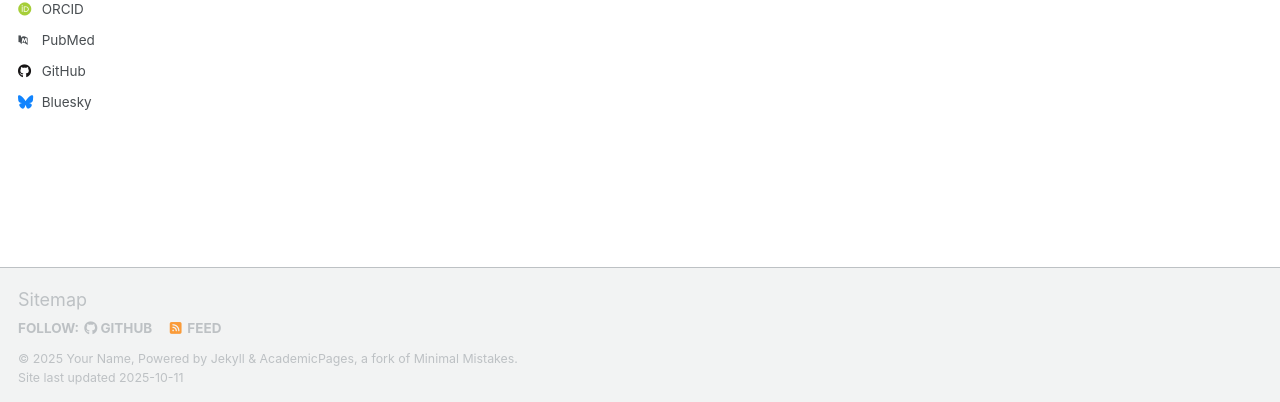
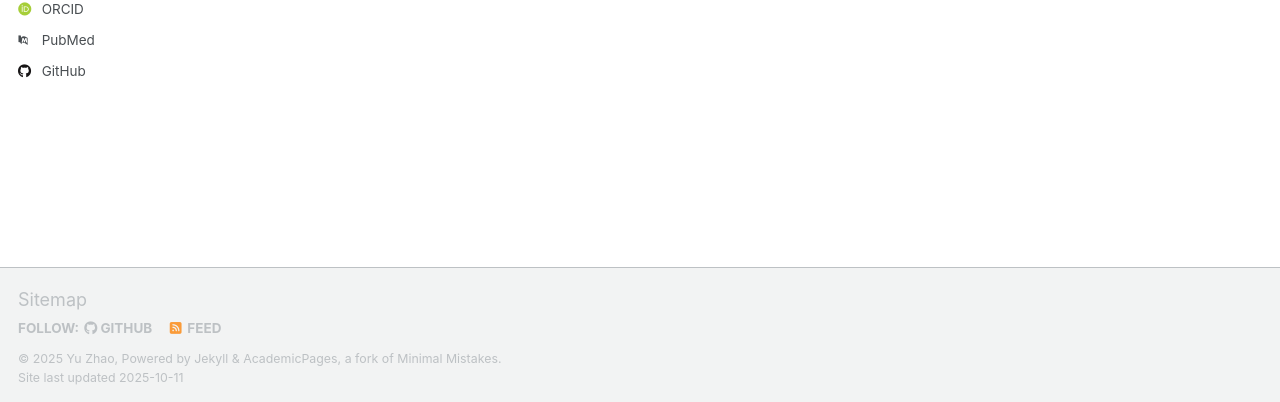
Before and after one commit to milkieTigera/milkieTigera.github.io, a Jekyll site: the page built from _pages/about.md, in a window 1280 px wide and 900 px high, scrolled down 2880 px. Shown: the part 495-897 px from the top of the window. Built offline with Jekyll 4.4.1, drawn with Linux system fonts in a browser that asks for light colours; some web fonts are replaced; a script that is not in the unit is left out.

Commit message:
Update _config.yml

```diff
--- a/_config.yml
+++ b/_config.yml
@@ -11,9 +11,9 @@ locale                   : "en-US"
 site_theme               : "default" # Currently available options are "default", "air"
 title                    : "Your Name / Site Title"
 title_separator          : "-"
-name                     : &name "Your Name"
-description              : &description "Your Name's academic portfolio"   # Update this with a general description of your site, this is the default if not overridden by a page
-url                      : https://academicpages.github.io # The base hostname & protocol for your site e.g. "https://[your GitHub username].github.io",
+name                     : &name "Yu Zhao"
+description              : &description "Yu Zhao's academic portfolio"   # Update this with a general description of your site, this is the default if not overridden by a page
+url                      : https://milkieTigera.github.io # The base hostname & protocol for your site e.g. "https://[your GitHub username].github.io",
                                                            # or if you already have some other page hosted on Github then use "https://[your GitHub username].github.io/[Your Repo Name]"
 baseurl                  : "" # the subpath of your site, e.g. "/blog"
 repository               : "academicpages/academicpages.github.io"
@@ -54,7 +54,7 @@ author:
 
   # Social media
   artstation       : # Username
-  bluesky          : "bsky.app" # Replace this with you Bluesky username
+  bluesky          : # Replace this with you Bluesky username
   facebook         : # Username
   flickr           : # Username
   foursquare       : # Username
```
